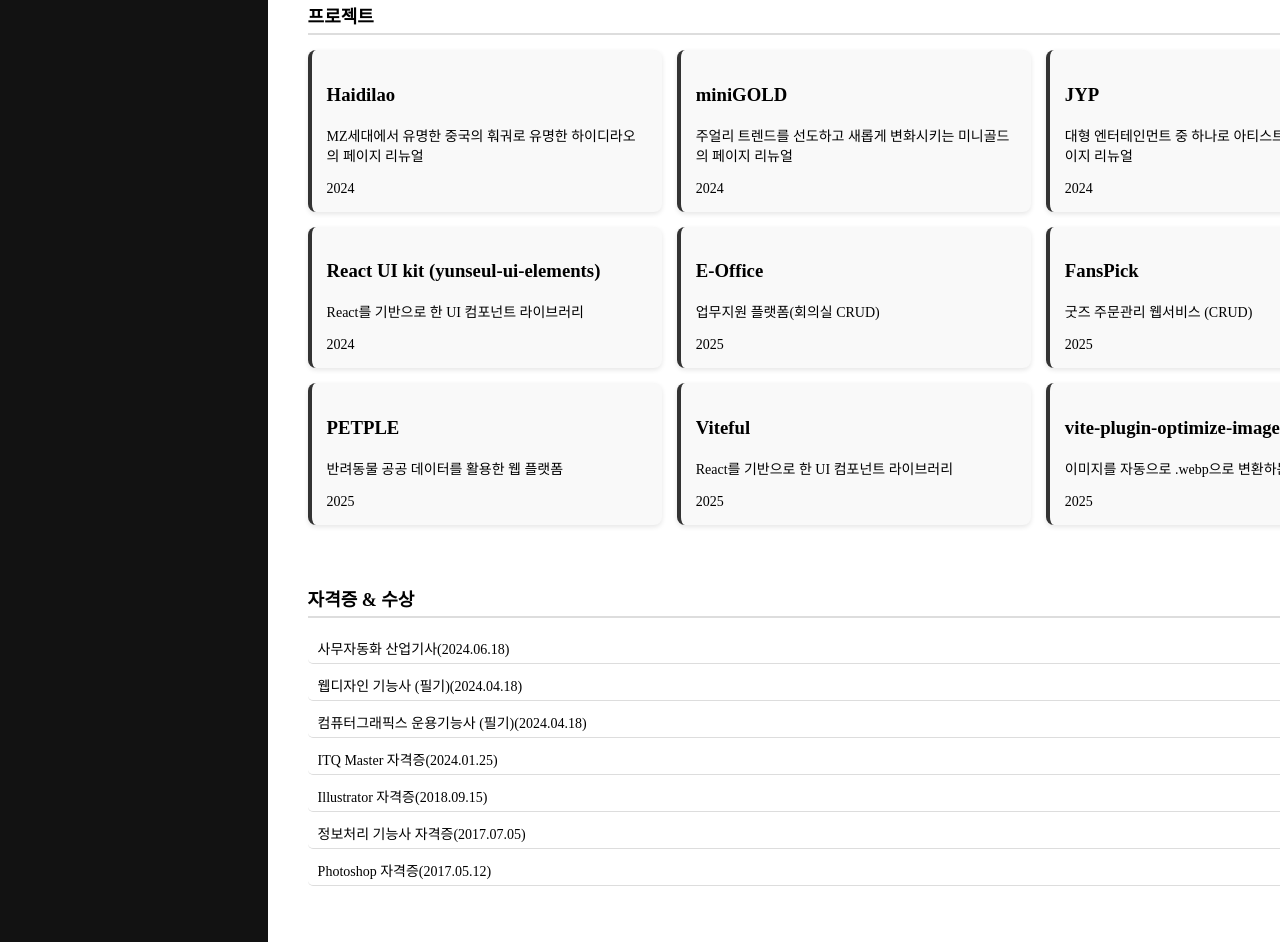
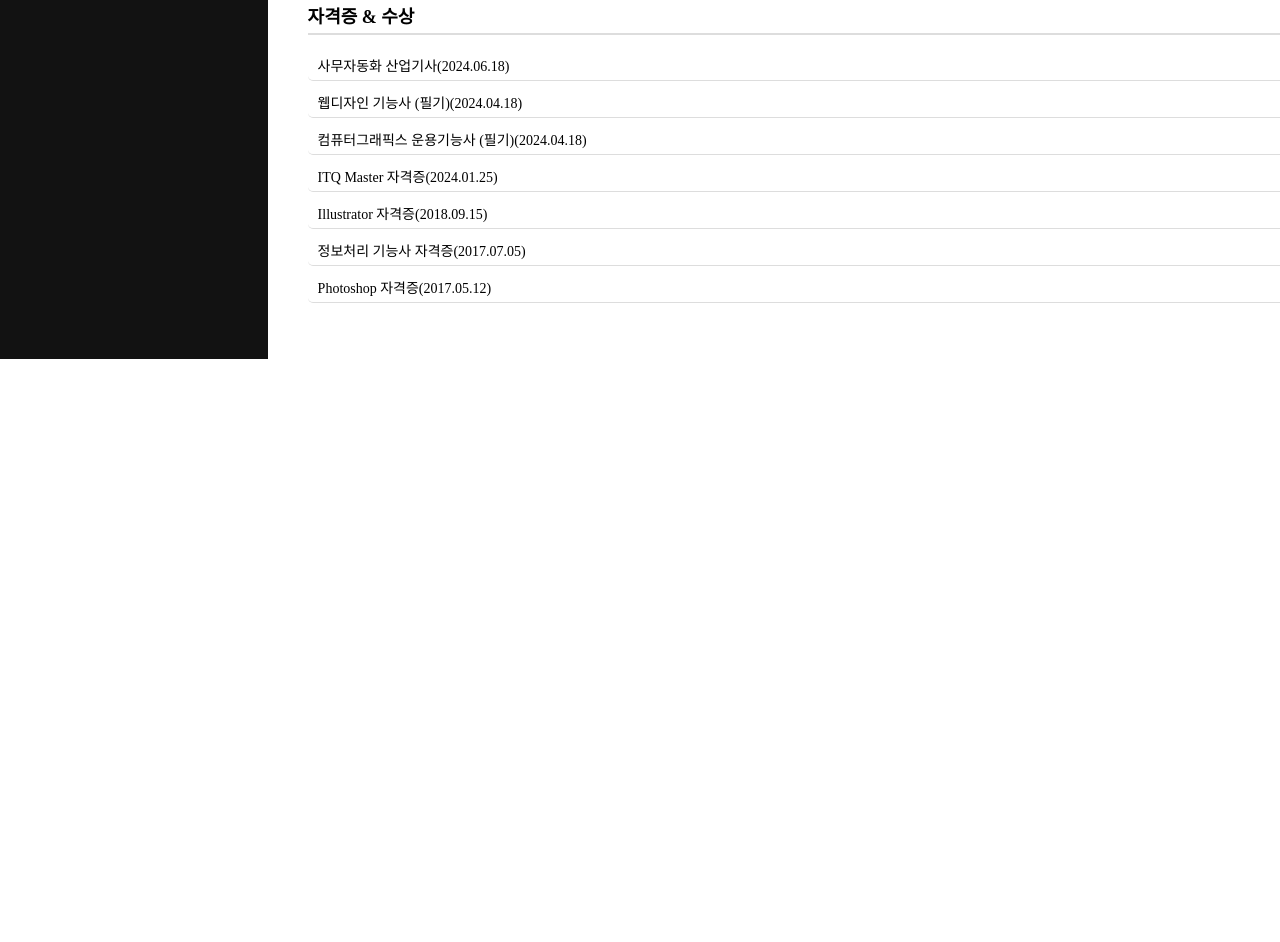
Before and after one commit to yunzzng/react-resume, a React (Vite) app: page / in a window 1280 px wide. Shown: the part 1000-1942 px from the top of the page. After the commit the page ends 1359 px from the top, so only its background shows below. Built offline with nearby package versions, Linux system fonts and the light colour scheme.

Commit message:
delete portfolio

```diff
--- a/src/Resume.tsx
+++ b/src/Resume.tsx
@@ -1,7 +1,6 @@
 import { FC } from "react";
 import styles from "./resume.module.css";
 import certifications from "./data/certifications";
-import portfolios from "./data/portfolios";
 import educationAndExperience from "./data/educationAndExperience";
 import skills from "./data/skills";
 import profileImg from "/img/yunseul.jpg";
@@ -43,7 +42,6 @@
           </ul>
         </div>
 
-        {/* 스킬 */}
         <div className={styles.section}>
           <h3 className={styles.sectionTitle}>스킬</h3>
           <div className={styles.skillIconsContainer}>
@@ -80,21 +78,6 @@
         </section>
 
         <section className={styles.section}>
-          <h2 className={styles.sectionTitle}>프로젝트</h2>
-          <div className={styles.portfolioGrid}>
-            {portfolios.map((portfolio, index) => (
-              <div key={index} className={styles.portfolioCard}>
-                <h3 className={styles.portfolioTitle}>{portfolio.title}</h3>
-                <p className={styles.portfolioDescription}>
-                  {portfolio.description}
-                </p>
-                <span className={styles.portfolioDate}>{portfolio.date}</span>
-              </div>
-            ))}
-          </div>
-        </section>
-
-        <section className={styles.section}>
           <h2 className={styles.sectionTitle}>자격증 & 수상</h2>
           <ul className={styles.list}>
             {certifications.map((cert, index) => (
--- a/src/data/portfolios.ts
+++ /dev/null
@@ -1,56 +0,0 @@
-interface Portfolio {
-  title: string;
-  description: string;
-  date: string;
-}
-
-const portfolios = [
-  {
-    title: "Haidilao",
-    description: "MZ세대에서 유명한 중국의 훠궈로 유명한 하이디라오의 페이지 리뉴얼",
-    date: "2024",
-  },
-  {
-    title: "miniGOLD",
-    description: "주얼리 트렌드를 선도하고 새롭게 변화시키는 미니골드의 페이지 리뉴얼",
-    date: "2024",
-  },
-  {
-    title: "JYP",
-    description: "대형 엔터테인먼트 중 하나로 아티스트들을 소개하는 페이지 리뉴얼",
-    date: "2024",
-  },
-  {
-    title: "React UI kit (yunseul-ui-elements)",
-    description: "React를 기반으로 한 UI 컴포넌트 라이브러리",
-    date: "2024",
-  },
-  {
-    title: "E-Office",
-    description: "업무지원 플랫폼(회의실 CRUD)",
-    date: "2025",
-  },
-  {
-    title: "FansPick",
-    description: "굿즈 주문관리 웹서비스 (CRUD)",
-    date: "2025",
-  },
-  {
-    title: "PETPLE",
-    description: "반려동물 공공 데이터를 활용한 웹 플랫폼",
-    date: "2025",
-  },
-  {
-    title: "Viteful",
-    description: "React를 기반으로 한 UI 컴포넌트 라이브러리",
-    date: "2025",
-  },
-  {
-    title: "vite-plugin-optimize-image",
-    description: "이미지를 자동으로 .webp으로 변환하는 vite플러그인",
-    date: "2025",
-  },
-];
-
-export default portfolios;
-export type { Portfolio };
--- a/src/resume.module.css
+++ b/src/resume.module.css
@@ -137,23 +137,3 @@
   border-radius: 8px;
   padding-left: 10px;
 }
-
-.portfolioGrid {
-  display: grid;
-  grid-template-columns: repeat(3, 1fr);
-  gap: 15px;
-
-}
-
-.portfolioCard {
-  background: #f9f9f9;
-  padding: 15px;
-  border-radius: 8px;
-  box-shadow: 0 2px 5px rgba(0, 0, 0, 0.1);
-  transition: transform 0.2s ease-in-out;
-  border-left: 4px solid #333;
-}
-
-.portfolioDescription, .portfolioDate{
-  font-size: 14px;
-}
```
